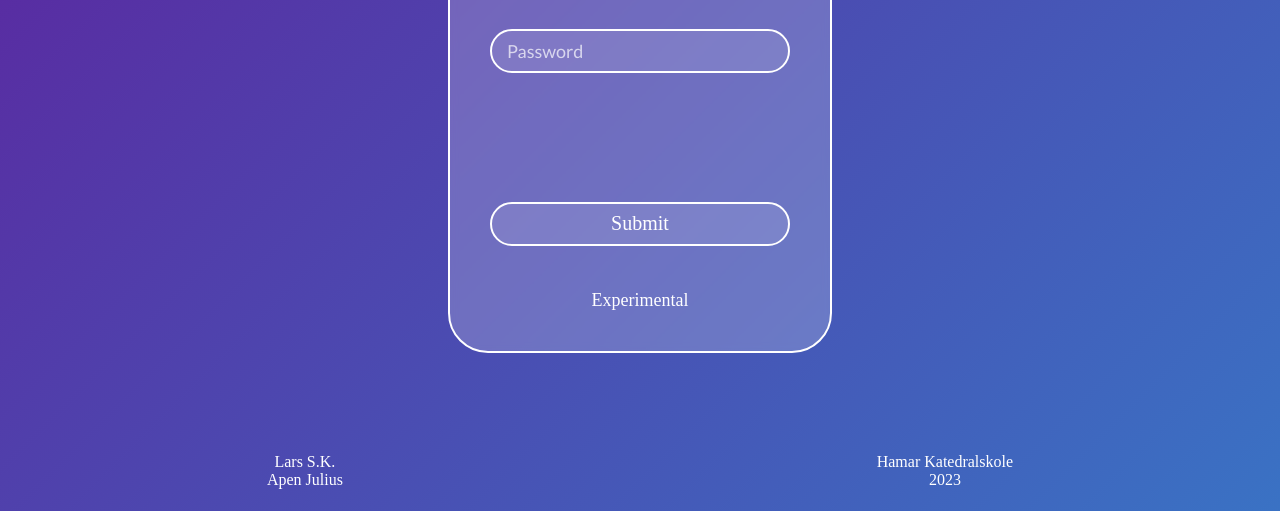
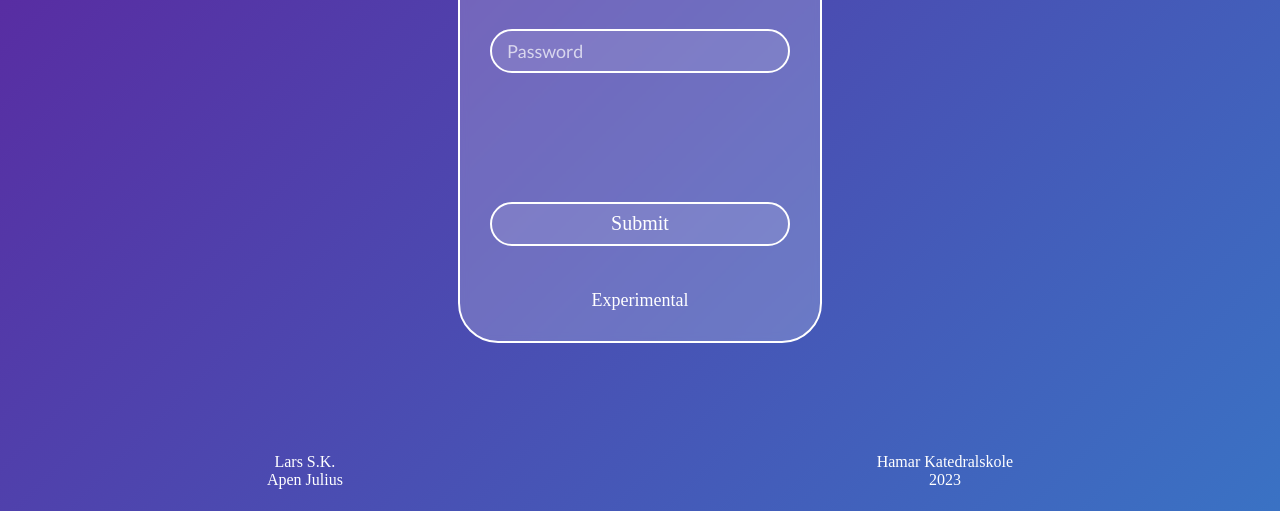
Before and after one commit to LarsSK06/Door-Opener, a website: page frontend/index.html in a window 1280 px wide. Shown: the part 289-800 px from the top of the page. Drawn offline with Linux system fonts and the light colour scheme; a web font is replaced by a local one.

Commit message:
Update index.css

```diff
--- a/frontend/css/index.css
+++ b/frontend/css/index.css
@@ -62,7 +62,7 @@ body{
     flex-flow: column wrap;
     background-color: rgba(255, 255, 255, .2);
     backdrop-filter: blur(5px);
-    padding: 40px;
+    padding: 30px;
     border-radius: 40px;
     border: 2px solid #fff;
 }
```
